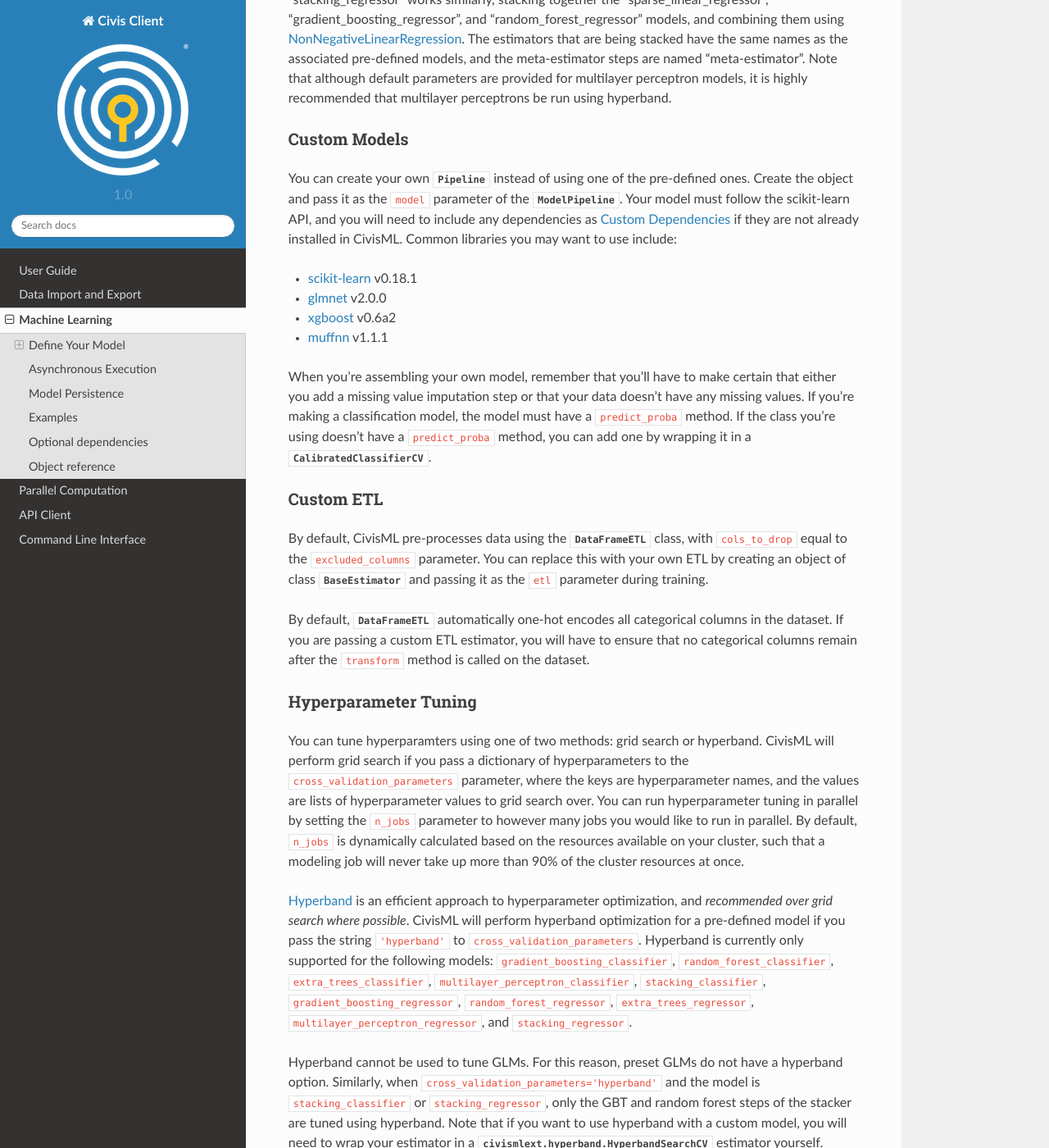
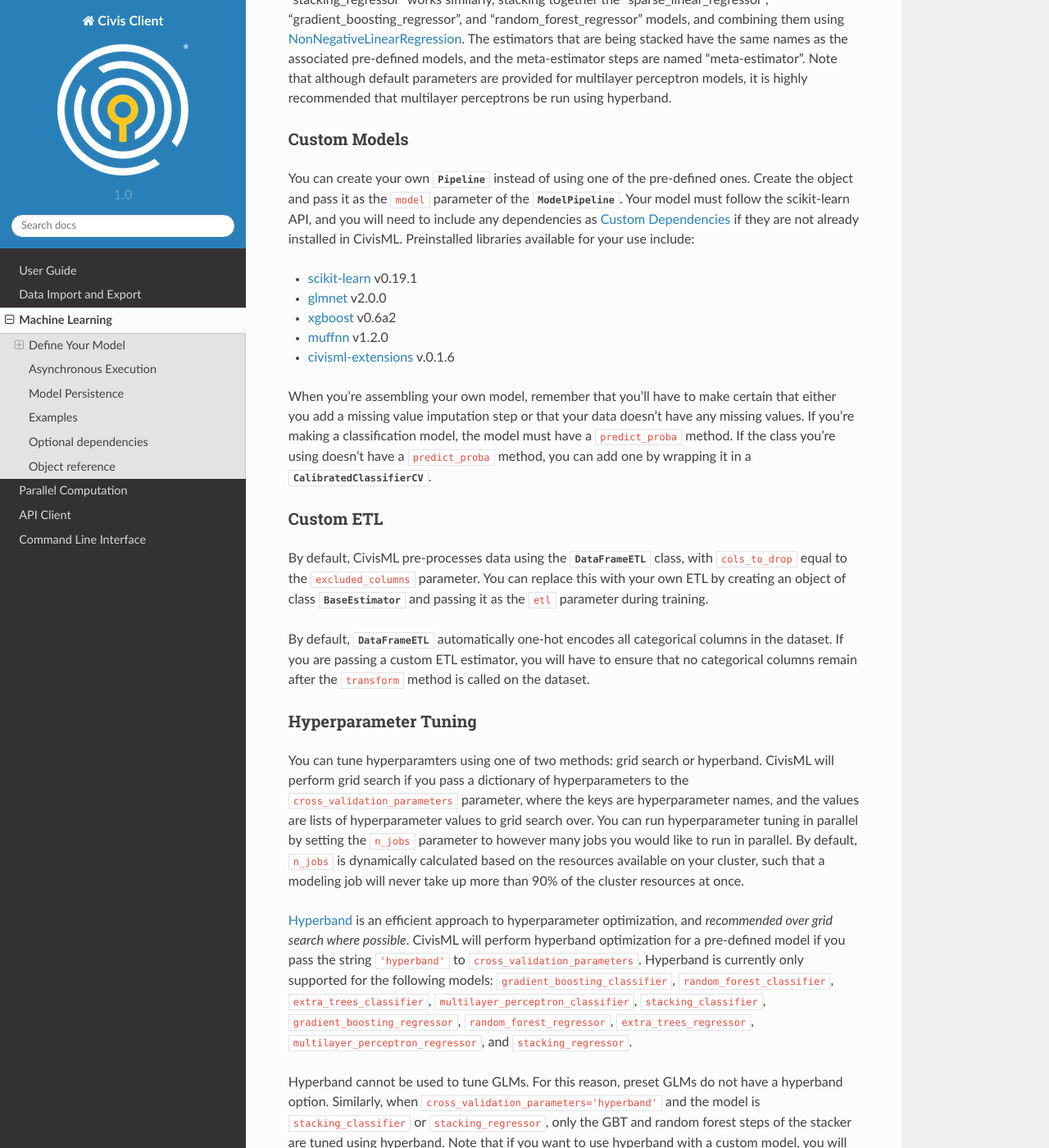
Before and after one commit to civisanalytics/civis-python, a Sphinx documentation site: the page built from docs/source/ml.rst, in a window 1280 px wide and 1400 px high, scrolled down 1478 px. Shown: the whole window at 82% size. Built offline with Sphinx 7.4.7 and the Read the Docs theme 2.0.0, drawn with Linux system fonts in a browser that asks for light colours; some of the changed text lies outside the part shown.

Commit message:
DOC wording and library version changes

```diff
--- a/docs/source/ml.rst
+++ b/docs/source/ml.rst
@@ -86,12 +86,13 @@ the pre-defined ones. Create the object and pass it as the ``model`` parameter
 of the :class:`~civis.ml.ModelPipeline`. Your model must follow the
 scikit-learn API, and you will need to include any dependencies as
 :ref:`custom-dependencies` if they are not already installed in
-CivisML. Common libraries you may want to use include:
+CivisML. Preinstalled libraries available for your use include:
 
-- `scikit-learn <http://scikit-learn.org>`_ v0.18.1
+- `scikit-learn <http://scikit-learn.org>`_ v0.19.1
 - `glmnet <https://github.com/civisanalytics/python-glmnet>`_ v2.0.0
 - `xgboost <http://xgboost.readthedocs.io>`_ v0.6a2
-- `muffnn <https://github.com/civisanalytics/muffnn>`_ v1.1.1
+- `muffnn <https://github.com/civisanalytics/muffnn>`_ v1.2.0
+- `civisml-extensions <https://github.com/civisanalytics/civisml-extensions>`_ v.0.1.6
 
 When you're assembling your own model, remember that you'll have to make certain that
 either you add a missing value imputation step or that your data doesn't have any
```
Also changed, not shown: other parts of docs/source/ml.rst (+1 -1 lines), 1 other file.
